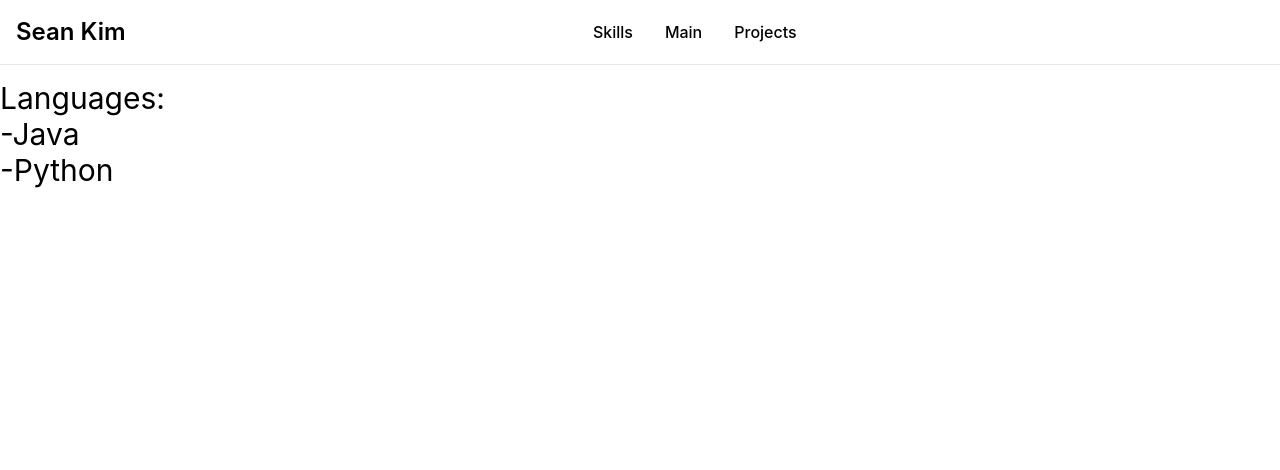
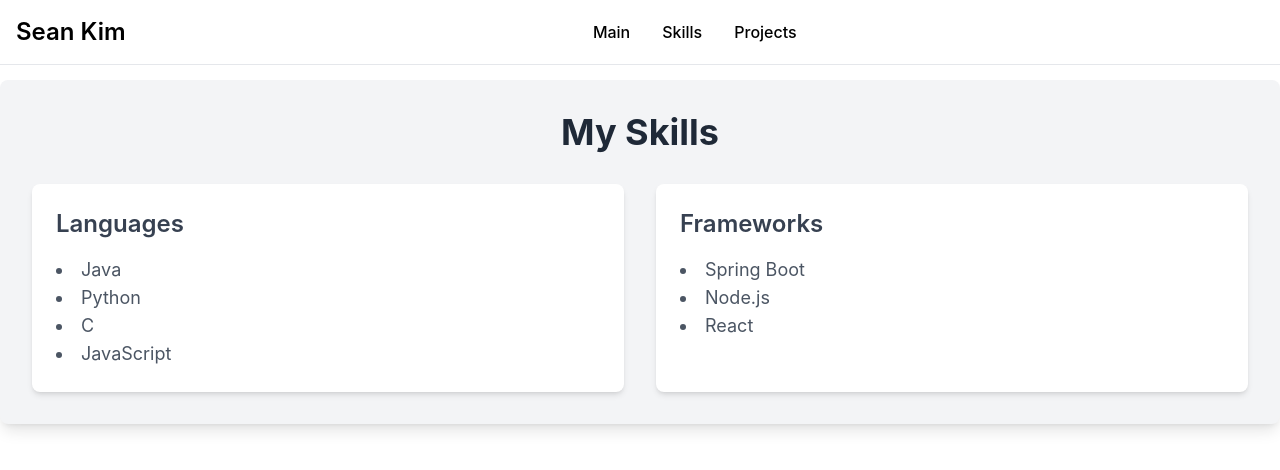
Before and after one commit to seankimfeb/seankimportfolio, a React (Create React App) app: page /skills in a window 1280 px wide. Shown: the top 470 px of the page. Built offline with nearby package versions, Linux system fonts and the light colour scheme.

Commit message:
progress on main and skills

```diff
--- a/src/components/NavigationBar.jsx
+++ b/src/components/NavigationBar.jsx
@@ -21,10 +21,10 @@ const NavigationBar = () => {
   <div class="items-center justify-between hidden w-full md:flex md:w-auto md:order-1" id="navbar-sticky">
     <ul class="flex flex-col p-4 md:p-0 mt-4 font-medium border border-gray-000 rounded-lg bg-gray-50 md:space-x-8 rtl:space-x-reverse md:flex-row md:mt-0 md:border-0 md:bg-white dark:bg-gray-000 md:dark:bg-gray-000 dark:border-gray-700">
     <li>
-          <Link to="/skills">Skills</Link>
+      <Link to="/seankimportfolio">Main</Link>
         </li>
         <li>
-        <Link to="/seankimportfolio">Main</Link>
+        <Link to="/skills">Skills</Link>
         </li>
         <li>
           <Link to = "/projects">Projects</Link>
--- a/src/pages/Introduction.jsx
+++ b/src/pages/Introduction.jsx
@@ -1,14 +1,43 @@
-const Introduction = () =>{
+import React from 'react';
+import profileImage from '../components/images/profileimage.jpg';
 
+const Introduction = () => {
+    return (
+        <div className="p-6 bg-gray-100 rounded-lg shadow-md mt-20">
+            <div className="flex flex-col md:flex-row items-center mb-10">
+                <div className="md:w-1/3 flex justify-center mb-4 md:mb-0">
+                    <img src={profileImage} alt="Profile" className="rounded-full w-32 md:w-48" />
+                </div>
+                <div className="md:w-2/3 text-center md:text-left">
+                    <p className="text-xl md:text-3xl text-gray-700">
+                        My name is Seong Su (Sean), and I am currently pursuing a degree in Computer Science at York University.
+                        Previously, I studied Accounting & Financial Management at Western University. I transitioned to Computer Science
+                        at York University after discovering my passion for programming and the dynamic challenges it presents.
+                    </p>
+                </div>
+            </div>
+            <div className="mt-10">
+                <h2 className="text-2xl font-bold mb-6 text-center">Top Projects</h2>
+                <div className="grid grid-cols-1 md:grid-cols-3 gap-8">
+                    <div className="bg-white p-6 rounded-lg shadow-md min-h-[400px] flex flex-col">
+                        <img src="https://via.placeholder.com/300" alt="Project 1" className="rounded-lg mb-4 w-full h-48 object-cover" />
+                        <h3 className="text-xl font-semibold mb-2">Project 1</h3>
+                        <p className="text-gray-600">Lorem ipsum dolor sit amet, consectetur adipiscing elit. Integer nec odio. Praesent libero. Sed cursus ante dapibus diam.</p>
+                    </div>
+                    <div className="bg-white p-6 rounded-lg shadow-md min-h-[400px] flex flex-col">
+                        <img src="https://via.placeholder.com/300" alt="Project 2" className="rounded-lg mb-4 w-full h-48 object-cover" />
+                        <h3 className="text-xl font-semibold mb-2">Project 2</h3>
+                        <p className="text-gray-600">Lorem ipsum dolor sit amet, consectetur adipiscing elit. Integer nec odio. Praesent libero. Sed cursus ante dapibus diam.</p>
+                    </div>
+                    <div className="bg-white p-6 rounded-lg shadow-md min-h-[400px] flex flex-col">
+                        <img src="https://via.placeholder.com/300" alt="Project 3" className="rounded-lg mb-4 w-full h-48 object-cover" />
+                        <h3 className="text-xl font-semibold mb-2">Project 3</h3>
+                        <p className="text-gray-600">Lorem ipsum dolor sit amet, consectetur adipiscing elit. Integer nec odio. Praesent libero. Sed cursus ante dapibus diam.</p>
+                    </div>
+                </div>
+            </div>
+        </div>
+    );
+}
 
-    return(
-
-        <div>
-            <p class = "text-3xl mt-20">Hello, My name is Seong Su(Sean). I am a Computer Science student in York University.<br/>
-            I was an Accounting & Financial Management student in Western University, </p>
-
-        </div>
-
-    )
-}
-export default Introduction
+export default Introduction;
--- a/src/pages/Projects.jsx
+++ b/src/pages/Projects.jsx
@@ -0,0 +1,9 @@
+const Projects = () =>{
+    return(
+        <div>
+
+        </div>
+
+    );
+};
+export default Projects
--- a/src/pages/Skills.jsx
+++ b/src/pages/Skills.jsx
@@ -1,11 +1,30 @@
-const Skills = () =>{
+import React from 'react';
 
+const Skills = () => {
+    return (
+        <div className="mt-20 p-8 bg-gray-100 rounded-lg shadow-lg">
+            <h2 className="text-4xl font-bold text-center mb-8 text-gray-800">My Skills</h2>
+            <div className="grid grid-cols-1 md:grid-cols-2 gap-8">
+                <div className="bg-white p-6 rounded-lg shadow-md">
+                    <h3 className="text-2xl font-semibold mb-4 text-gray-700">Languages</h3>
+                    <ul className="list-disc list-inside text-lg text-gray-600">
+                        <li>Java</li>
+                        <li>Python</li>
+                        <li>C</li>
+                        <li>JavaScript</li>
+                    </ul>
+                </div>
+                <div className="bg-white p-6 rounded-lg shadow-md">
+                    <h3 className="text-2xl font-semibold mb-4 text-gray-700">Frameworks</h3>
+                    <ul className="list-disc list-inside text-lg text-gray-600">
+                        <li>Spring Boot</li>
+                        <li>Node.js</li>
+                        <li>React</li>
+                    </ul>
+                </div>
+            </div>
+        </div>
+    );
+}
 
-    return(
-        <div class = "text-3xl mt-20">
-            <p >Languages: <br/> -Java <br/>-Python</p>
-
-        </div>
-    )
-}
-export default Skills
+export default Skills;
```
Also changed, not shown: src/components/images/profileimage.jpg (added).
